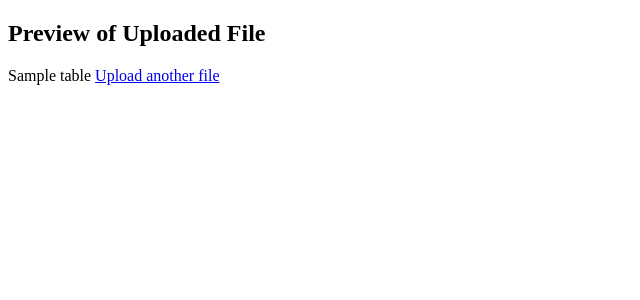
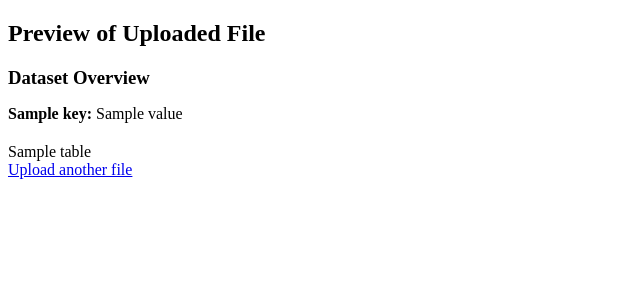
Before and after one commit to Waqar-Wani/Automatic-Data-Analytics-with-NLP, a Flask app: template backend/templates/preview.html in a window 1280 px wide. Shown: the top 300 px of the page, without its empty margins (0-640 px from the left). Run offline with Flask 3, Linux system fonts and the light colour scheme; the template is opened without the code that fills it: most values are stand-ins (such as "Sample title", 1, 10 or a date in 2020).

Commit message:
Implement file preview, missing value handling, column normalization, and dataset overview

```diff
--- a/backend/app.py
+++ b/app.py
@@ -1,8 +1,14 @@
+import sys
+import os
+sys.path.append(os.path.abspath(os.path.dirname(__file__)))
+
 import pandas as pd
 from flask import Flask, render_template, request
 from io import BytesIO
+from backend.data_preprocessing.data_utils import handle_missing_values, normalize_column_names
+from backend.data_preprocessing.summary_utils import generate_overview
 
-app = Flask(__name__)
+app = Flask(__name__, template_folder=os.path.join(os.getcwd(), 'backend', 'templates'))
 
 @app.route('/')
 def index():
@@ -25,9 +31,14 @@ def upload():
     except Exception as e:
         return f"Error reading file: {str(e)}"
 
-    # Convert to HTML table
+    # Preprocessing steps
+    df = handle_missing_values(df)
+    df = normalize_column_names(df)
+    overview = generate_overview(df)
+
+    # Render table and overview
     preview = df.head().to_html(classes='table table-striped')
-    return render_template('preview.html', table=preview)
+    return render_template('preview.html', table=preview, overview=overview)
 
 if __name__ == '__main__':
     app.run(debug=True)
--- /dev/null
+++ b/backend/data_preprocessing/summary_utils.py
@@ -0,0 +1,6 @@
+def generate_overview(df):
+    return {
+        "Number of Columns": df.shape[1],
+        "Number of Rows": df.shape[0],
+        "Column Types": df.dtypes.apply(lambda x: str(x)).to_dict()
+    }
--- a/backend/templates/preview.html
+++ b/backend/templates/preview.html
@@ -3,14 +3,29 @@
 <head>
     <title>Preview</title>
     <style>
-        .table { border-collapse: collapse; width: 100%; }
+        .table { border-collapse: collapse; width: 100%; margin-bottom: 20px; }
         .table th, .table td { border: 1px solid #ddd; padding: 8px; }
         .table th { background-color: #f2f2f2; }
+        .overview { margin-bottom: 20px; }
+        .overview h3 { margin-bottom: 10px; }
+        .overview ul { list-style-type: none; padding: 0; }
+        .overview li { margin-bottom: 5px; }
     </style>
 </head>
 <body>
     <h2>Preview of Uploaded File</h2>
+
+    <div class="overview">
+        <h3>Dataset Overview</h3>
+        <ul>
+            {% for key, value in overview.items() %}
+                <li><strong>{{ key }}:</strong> {{ value }}</li>
+            {% endfor %}
+        </ul>
+    </div>
+
     {{ table|safe }}
+    <br>
     <a href="/">Upload another file</a>
 </body>
 </html>
```
Also changed, not shown: backend/data_preprocessing/data_utils.py (added, +25 -0 lines), backend/data_preprocessing/test_imports.py (added, +8 -0 lines), 4 other files.
